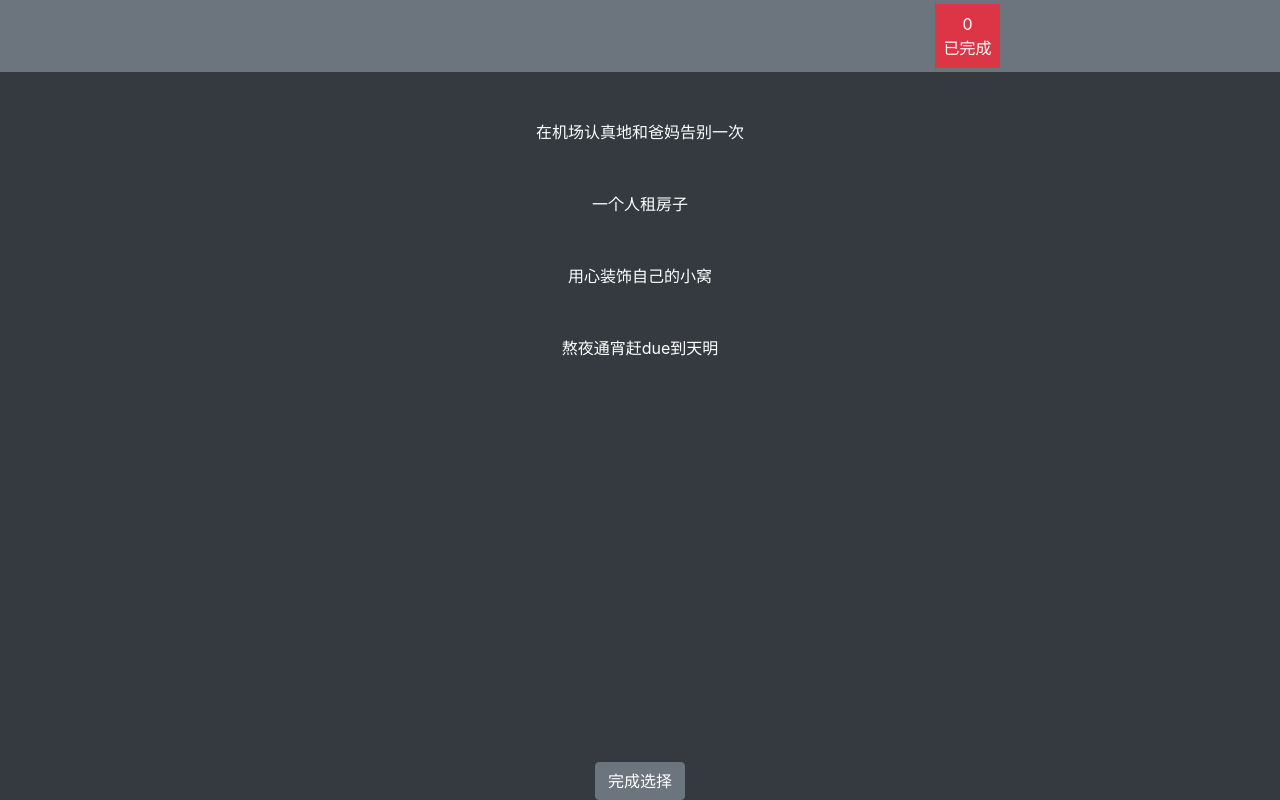
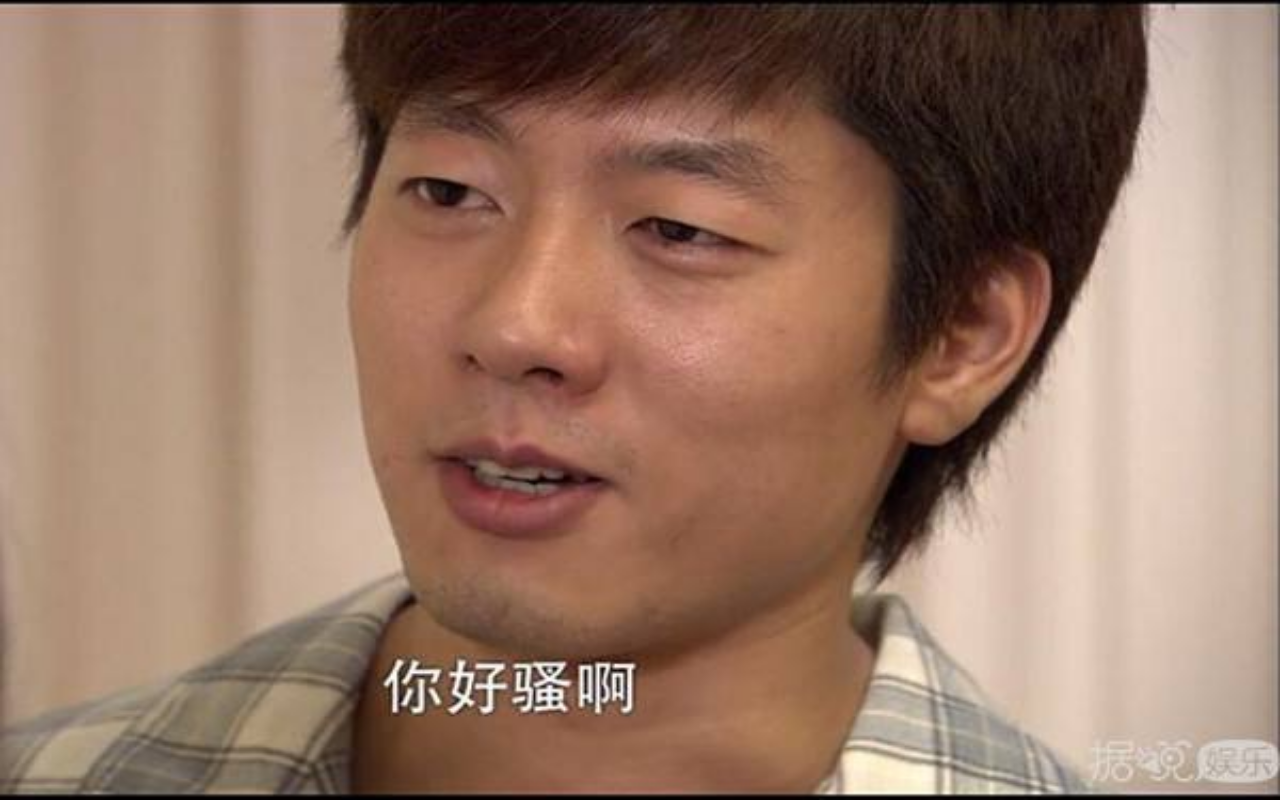
Before and after one commit to ICSS-LXSYJS/mustdo100, an Angular app: page / in a window 1280 px wide. Built offline with nearby package versions, Linux system fonts and the light colour scheme.

Commit message:
reset default step

```diff
--- a/src/app/app.component.ts
+++ b/src/app/app.component.ts
@@ -16,7 +16,7 @@ export class AppComponent implements OnInit {
   // 2: name
   // 3: list
   // 4: result
-  step = 3;
+  step = 1;
 
   constructor(
     public mustdoService: MustdoService,
--- a/src/app/list/list.component.html
+++ b/src/app/list/list.component.html
@@ -1,10 +1,10 @@
 <div class="list-container">
   <div class="list-header bg-secondary">
-    <div class="row">
+    <div class="row px-1 py-1">
       <div class="col-6 d-flex align-items-center justify-content-center">
-        {{queryParamsService.queryParams["name"]}}
+        <h3>{{queryParamsService.queryParams["name"]}}</h3>
       </div>
-      <div class="col-6 px-1 py-1 d-flex align-items-center justify-content-center">
+      <div class="col-6 d-flex align-items-center justify-content-center">
         <div class="bg-danger text-center px-2 py-2">
           {{numOfSelected}}<br/>已完成
         </div>
```
